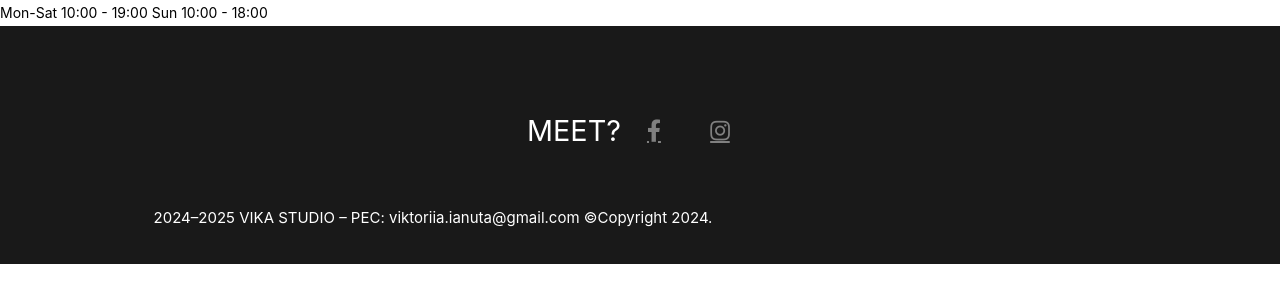
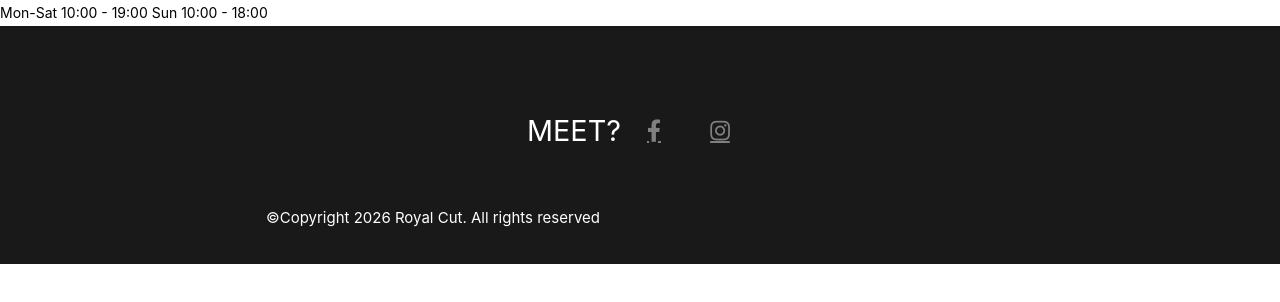
Before and after one commit to ProstoVika/barber-shop, a website built with webpack: page src/pages/about/about.html in a window 1280 px wide. Shown: the part 482-784 px from the top of the page. Built offline with nearby package versions, Linux system fonts and the light colour scheme.

Commit message:
upd footer

```diff
--- a/src/pages/about/about.html
+++ b/src/pages/about/about.html
@@ -94,7 +94,7 @@
             </a>
         </div>
     </div>
-    <span class="copyright"> 2024–2025 VIKA STUDIO – PEC: viktoriia.ianuta@gmail.com ©Copyright 2024. </span>
+    <span class="copyright"> ©Copyright 2026 Royal Cut. All rights reserved </span>
 </footer>
 
 
```
Also changed, not shown: src/pages/products/products.html (+1 -1 lines), src/pages/services/services.html (+1 -1 lines), src/pages/team/team.html (+1 -1 lines), dist/pages/about/about.html, dist/pages/products/products.html, dist/pages/services/services.html, dist/pages/team/team.html.
